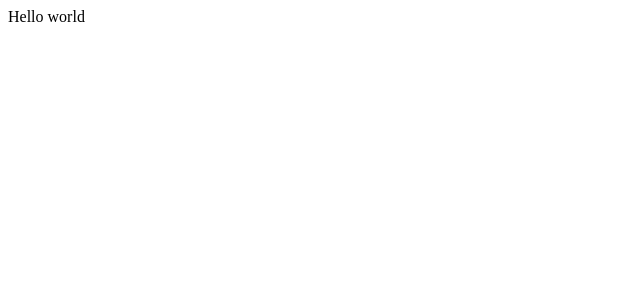
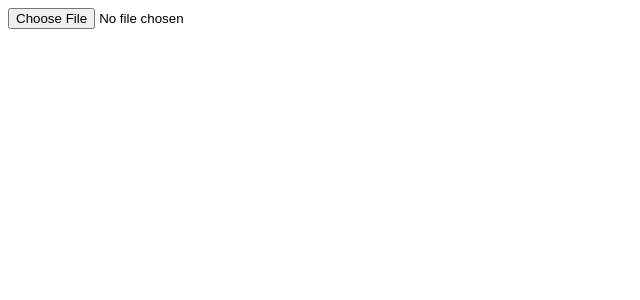
Before and after one commit to foomprep/subtitler, a React (Vite) app: page / in a window 1280 px wide. Shown: the top 300 px of the page, without its empty margins (0-640 px from the left). Built offline with nearby package versions, Linux system fonts and the light colour scheme.

Commit message:
Add file input

```diff
--- a/src/App.jsx
+++ b/src/App.jsx
@@ -1,7 +1,9 @@
 function App() {
 
   return (
-    <>Hello world</>
+    <div>
+      <input type="file" name="media" />
+    </div>
   )
 }
 
```
